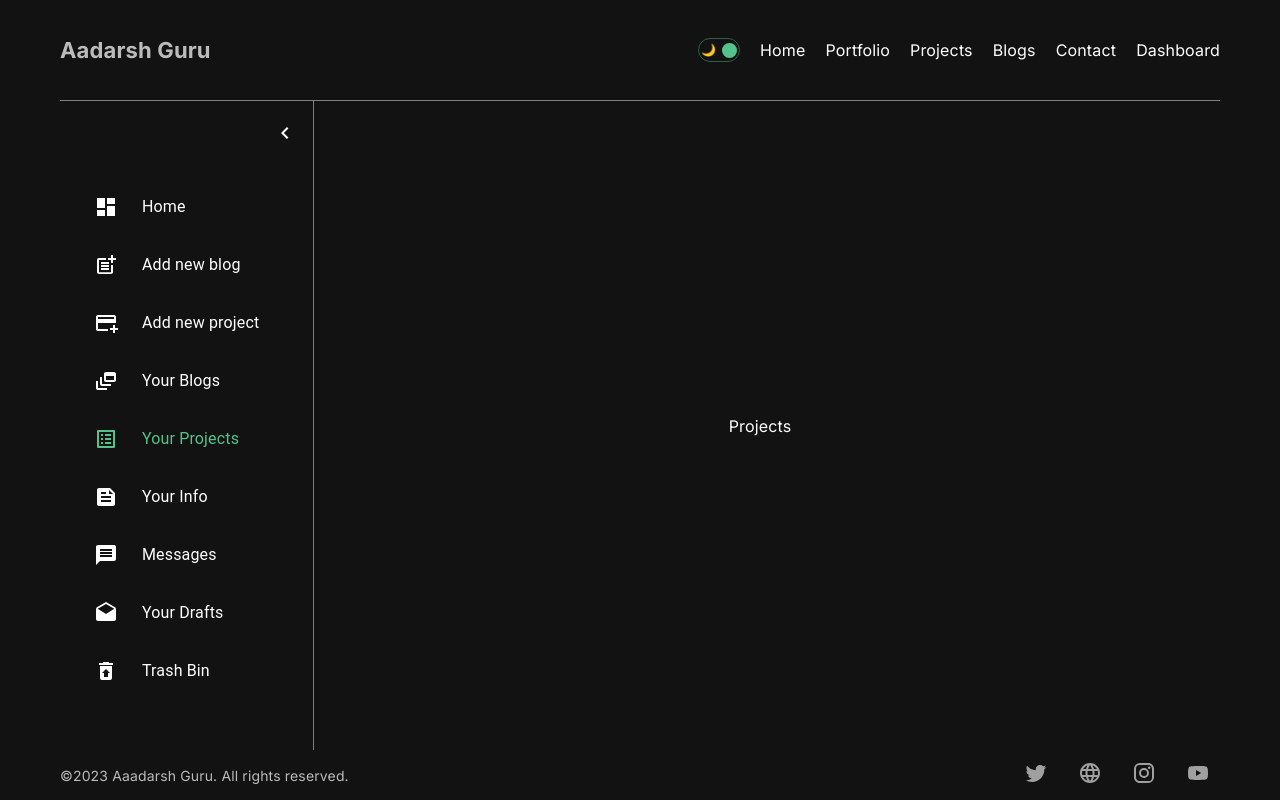
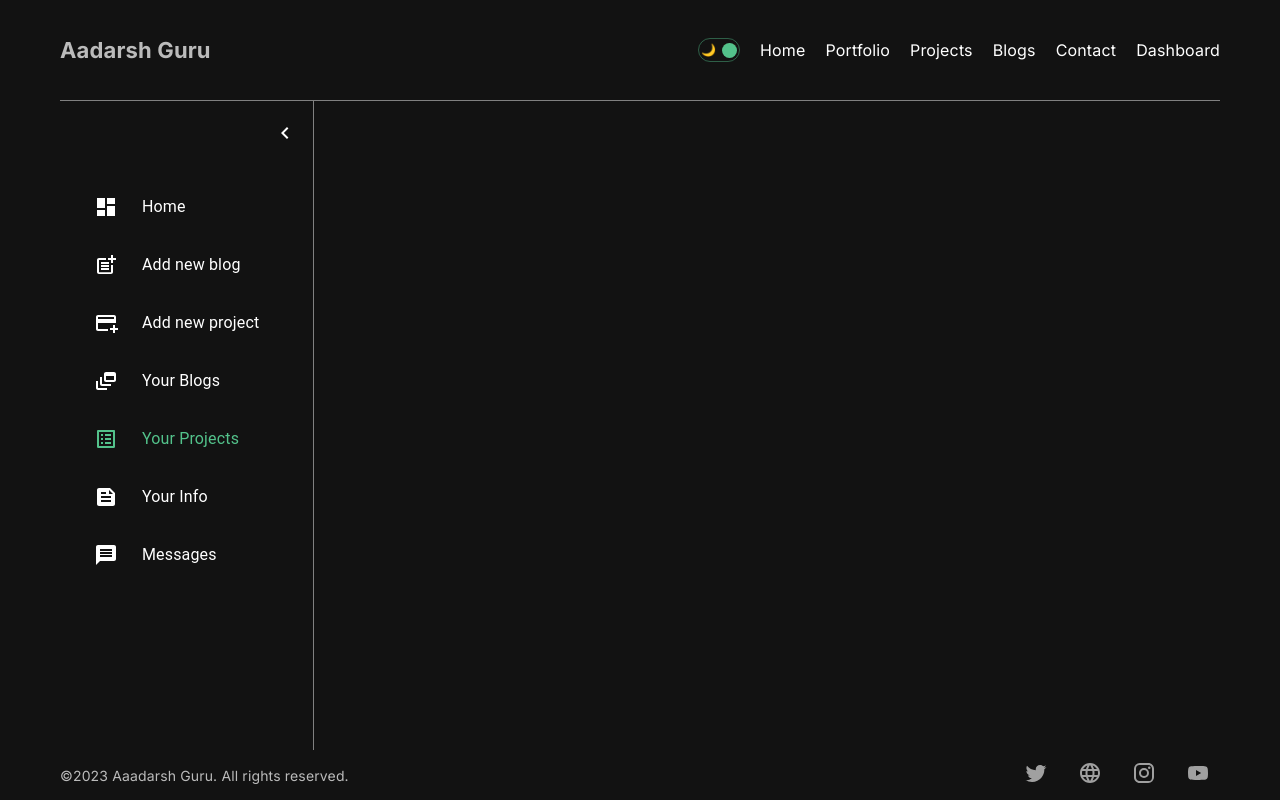
Before and after one commit to Aadarsh-guru/NEXT-Portfolio-App, a Next.js app: page /dashboard/projects in a window 1280 px wide. Built offline with nearby package versions, Linux system fonts and the light colour scheme.

Commit message:
simple visual commit

```diff
--- a/src/app/dashboard/projects/page.jsx
+++ b/src/app/dashboard/projects/page.jsx
@@ -1,9 +1,19 @@
-import React from 'react'
+'use client'
+import React, { useState } from 'react'
 import './page.css'
+import { Box, styled } from '@mui/material'
+
+const Container = styled(Box)(({ theme }) => ({
+    height: '100%',
+    width: '100%',
+}))
 
 const Projects = () => {
+
     return (
-        <div>Projects</div>
+        <Container>
+
+        </Container>
     )
 }
 
--- a/src/constants/sidebarConfig.js
+++ b/src/constants/sidebarConfig.js
@@ -43,16 +43,16 @@ export const sidebarData = [
         url: "/dashboard/messages",
         icon: Message
     },
-    {
-        id: 8,
-        title: "Your Drafts",
-        url: "/dashboard/draft",
-        icon: Drafts
-    },
-    {
-        id: 9,
-        title: "Trash Bin",
-        url: "/dashboard/bin",
-        icon: RestoreFromTrash
-    },
+    // {
+    //     id: 8,
+    //     title: "Your Drafts",
+    //     url: "/dashboard/draft",
+    //     icon: Drafts
+    // },
+    // {
+    //     id: 9,
+    //     title: "Trash Bin",
+    //     url: "/dashboard/bin",
+    //     icon: RestoreFromTrash
+    // },
 ]
```
Also changed, not shown: src/app/dashboard/blogs/page.jsx (+12 -2 lines).
